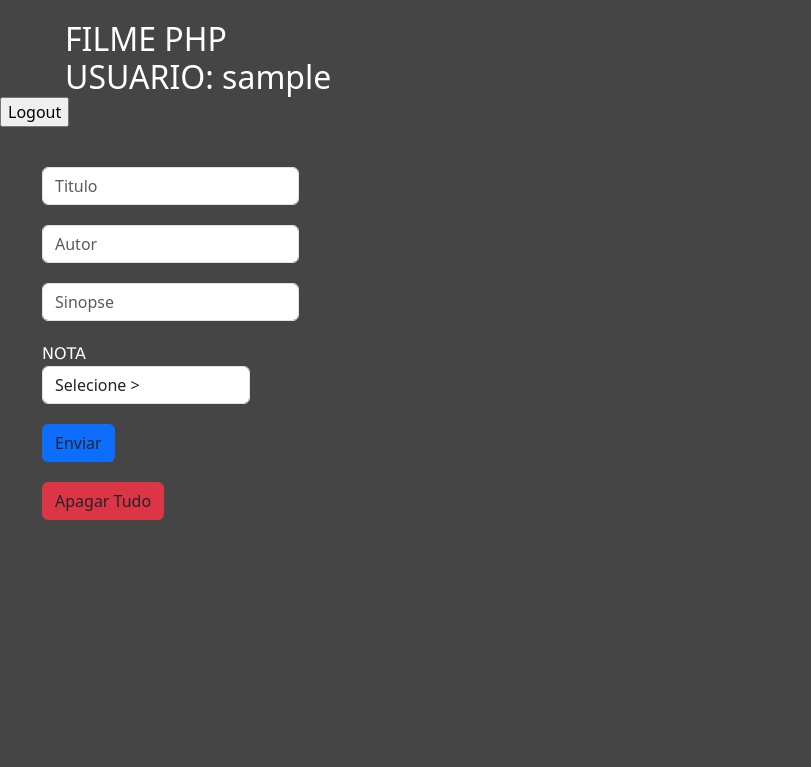
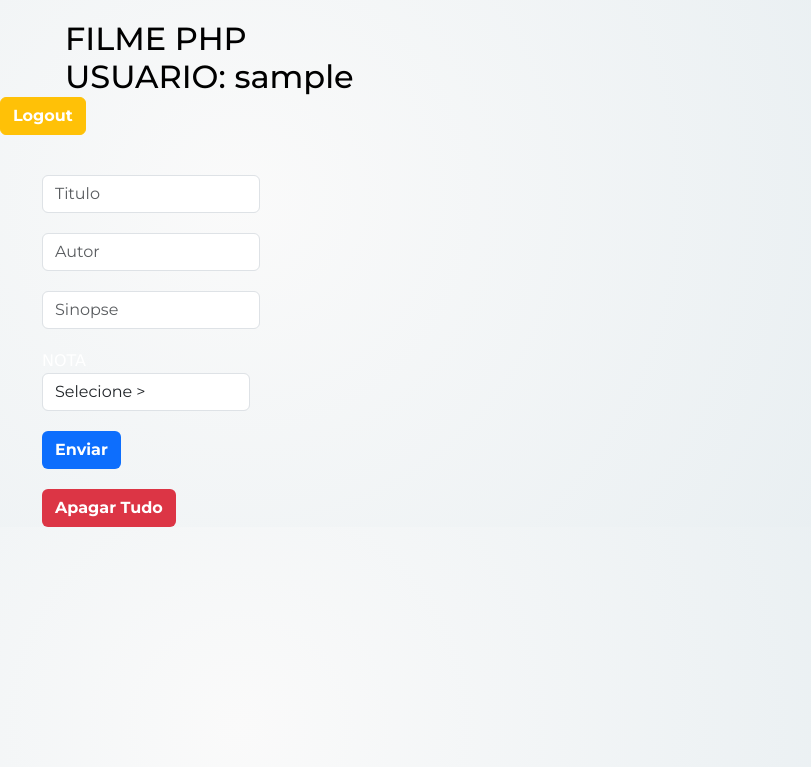
Before and after one commit to ZacMarshall1/TrabalhoA2, a PHP site: page /home.php in a window 1280 px wide. Shown: the top 767 px of the page, without its empty margins (0-811 px from the left). Run offline with PHP 8.4, Linux system fonts and the light colour scheme; the visitor is signed in with stand-in values (Sample User, id 1); data that the repository does not hold is empty.

Commit message:
bootstrap e estilizando home

```diff
--- a/banco.php
+++ b/banco.php
@@ -1,7 +1,7 @@
 <pre>
 <?php
 
-$banco = new mysqli("localhost:3307", "root", "", "system_db");
+$banco = new mysqli("localhost", "root", "", "system_db");
 
 
 
--- a/bancoFilme.php
+++ b/bancoFilme.php
@@ -1,7 +1,7 @@
 <pre>
 
     <?php
-    $banco = new mysqli("localhost:3307", "root", "", "system_db");
+    $banco = new mysqli("localhost", "root", "", "system_db");
 
     $idUsuario = $_SESSION['id_usuario'];
     function cadastrarFilme($titulo, $autor, $sinopse, $nota): void
--- a/home.php
+++ b/home.php
@@ -5,15 +5,24 @@
     <meta charset="UTF-8">
     <meta name="viewport" content="width=device-width, initial-scale=1.0">
     <title>Filmes PHP</title>
+
+    <!-- FONTE MONTSERRAT' -->
+    <link rel="preconnect" href="https://fonts.googleapis.com">
+    <link rel="preconnect" href="https://fonts.gstatic.com" crossorigin>
+    <link href="https://fonts.googleapis.com/css2?family=Montserrat:ital,wght@0,100..900;1,100..900&display=swap" rel="stylesheet">
+
+    <!-- BOOTSTRAP -->
     <link rel="stylesheet" href="https://cdnjs.cloudflare.com/ajax/libs/twitter-bootstrap/5.3.3/css/bootstrap.min.css" integrity="sha512-jnSuA4Ss2PkkikSOLtYs8BlYIeeIK1h99ty4YfvRPAlzr377vr3CXDb7sb7eEEBYjDtcYj+AjBH3FLv5uSJuXg==" crossorigin="anonymous" referrerpolicy="no-referrer" />
     <style>
         body {
-            background-color: #454545;
+            /* background: radial-gradient(circle at 24.1% 68.8%, rgb(50, 50, 50) 0%, rgb(0, 0, 0) 99.4%); */
+            background: radial-gradient(circle at 18.7% 37.8%, rgb(250, 250, 250) 0%, rgb(225, 234, 238) 90%);
+            font-family: "Montserrat", sans-serif;
             margin: 0;
         }
 
         h2 {
-            color: white;
+            color: black;
             margin: 20px 0 0 65px;
         }
 
@@ -41,15 +50,21 @@
 
         li {
             color: white;
-            background-color: #581845;
+            background: linear-gradient(112.1deg, rgb(32, 38, 57) 11.4%, rgb(63, 76, 119) 70.2%);
             width: 200px;
             height: 250px;
+            margin: 8px 8px;
             display: flex;
             justify-content: center;
             align-items: center;
             border-radius: 10px;
+            box-shadow: 3px 3px 16px black;
             overflow: hidden;
-            font-size: 12px;
+        }
+
+        .btn{
+            color: white;
+            font-weight: bold;
         }
 
         .titulo {
@@ -93,7 +108,7 @@
         ?>
     </h2>
     <form method="post" action="">
-        <input name="logout" type="submit" value="Logout">
+        <input class="btn btn-warning" name="logout" type="submit" value="Logout">
     </form>
     <?php
         if(isset($_POST['logout'])) {
```
